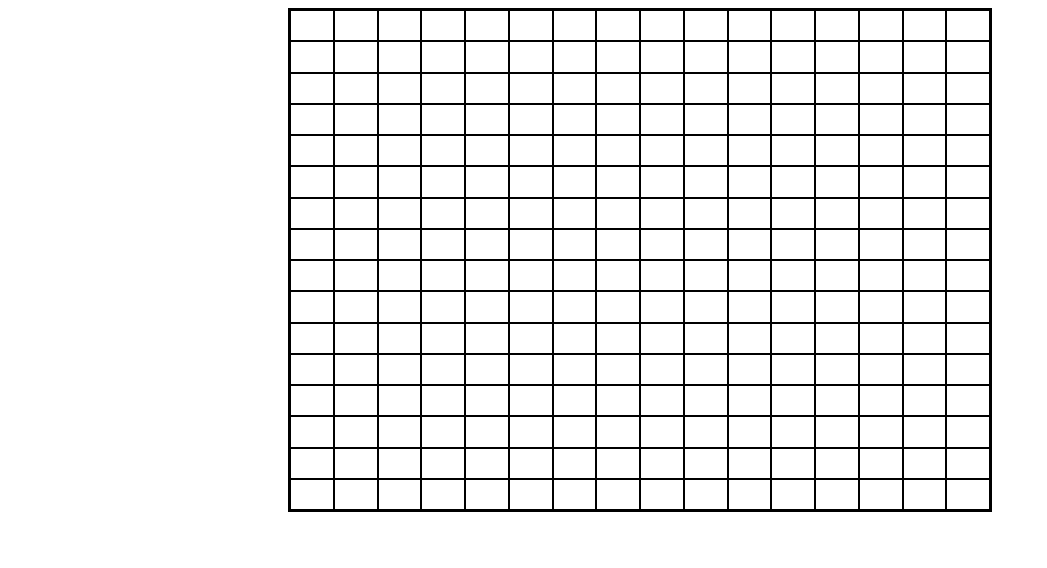
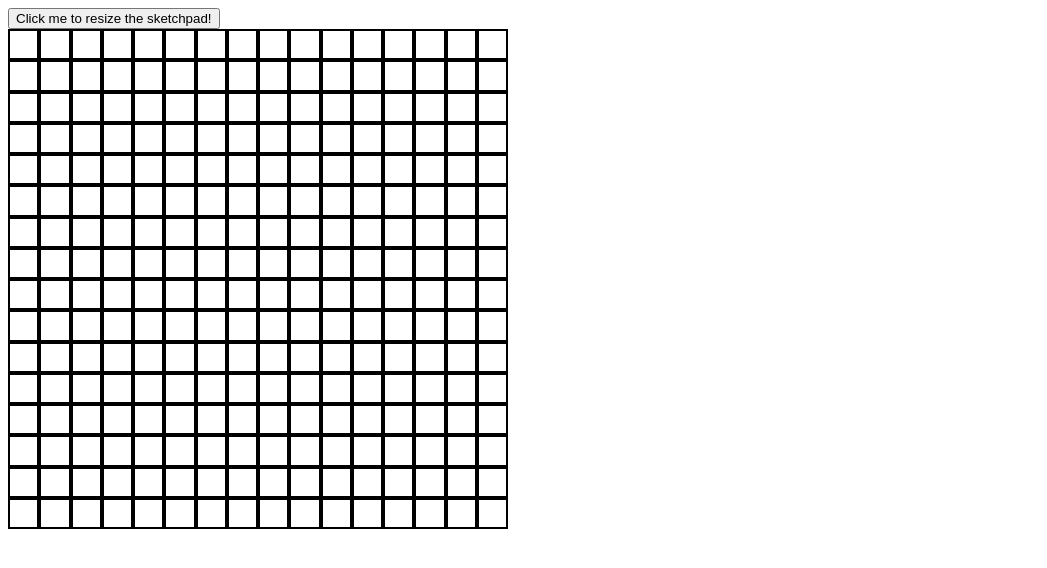
Before and after one commit to goobero/etch_a_sketch, a plain HTML site: page index.html in a window 1280 px wide. Shown: the whole page, without its empty margins (0-1047 px from the left). Drawn offline with Linux system fonts and the light colour scheme.

Commit message:
write and fix makeGrid function

```diff
--- a/index.html
+++ b/index.html
@@ -9,9 +9,9 @@
 </head>
 <body>
     <script src="./script.js" defer></script>
+    <button>Click me to resize the sketchpad!</button>
     <div class="wrapper">
-        <div class="grid-container">
-        </div>
+        <div id="grid-container"></div>
     </div>
 
 </body>
--- a/script.js
+++ b/script.js
@@ -1,20 +1,30 @@
-const gridContainer =  document.getElementsByClassName('grid-container');
+const defaultSize = 16;
+const gridContainer =  document.getElementById('grid-container');
 
-for (i = 0; i < 256; i++) {
-    const div = document.createElement('div');
-    div.className = 'grid-square';
-    gridContainer[0].appendChild(div);
-}
+function makeGrid(size) {
+    gridContainer.style.gridTemplateColumns =`repeat(${size}, 1fr)`;
+    gridContainer.style.gridTemplateRows = `repeat(${size}, 1fr)`;
 
-const gridSquare = document.getElementsByClassName('grid-square');
-const gridSquareArr = Array.from(gridSquare);
+    for (i = 0; i < size * size; i++) {
+        const gridSquare = document.createElement('div');
+        gridSquare.classList.add('grid-square');
+        gridSquare.addEventListener('mouseover', (event) => {
+            event.target.style.backgroundColor = 'pink';
+        });
+        gridContainer.appendChild(gridSquare);
+    }
+};
 
-gridSquareArr.forEach((gridSquareArr) => {
-    gridSquareArr.addEventListener('mouseover', (event) => {
-        event.target.style.backgroundColor = 'blue';
-    });
-});
 
-const button = document.createElement('button');
-button.textContent = "hello";
-document.body.appendChild('button');
+/*function newSize(size) {
+    let num = prompt("Please enter the number of squares per side you want for the grid.")
+    let newSize = parseInt(num);
+    if (newSize < 100) {
+        setGrid(size);
+    } else {
+        alert("Sorry, please choose a number smaller than 100");
+    }
+};
+*/
+
+makeGrid(defaultSize);
--- a/styles.css
+++ b/styles.css
@@ -1,16 +1,11 @@
-.wrapper {
-    display: flex;
-    justify-content: center;
-}
 
-.grid-container {
+
+#grid-container {
     display: grid;
-    grid-template-columns: repeat(16, 1fr);
-    border: 2px solid black;
-    width: 700px;
+    width: 500px;
     height: 500px;
 }
 
 .grid-square {
-    border: 0.5px solid black;
+    border: 2px solid black;
 }
```
